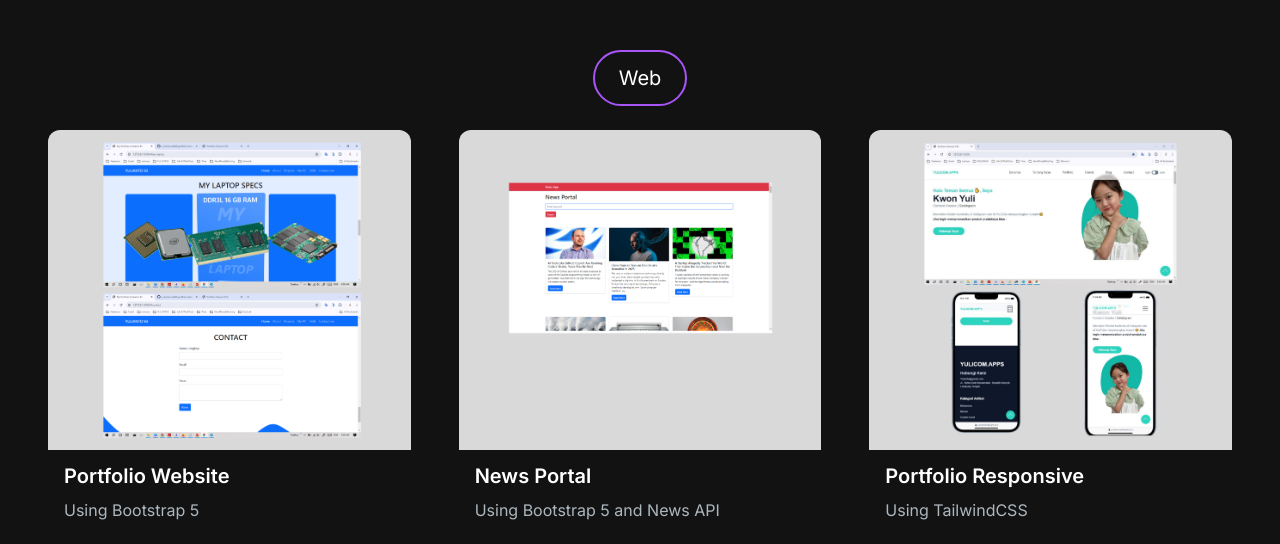
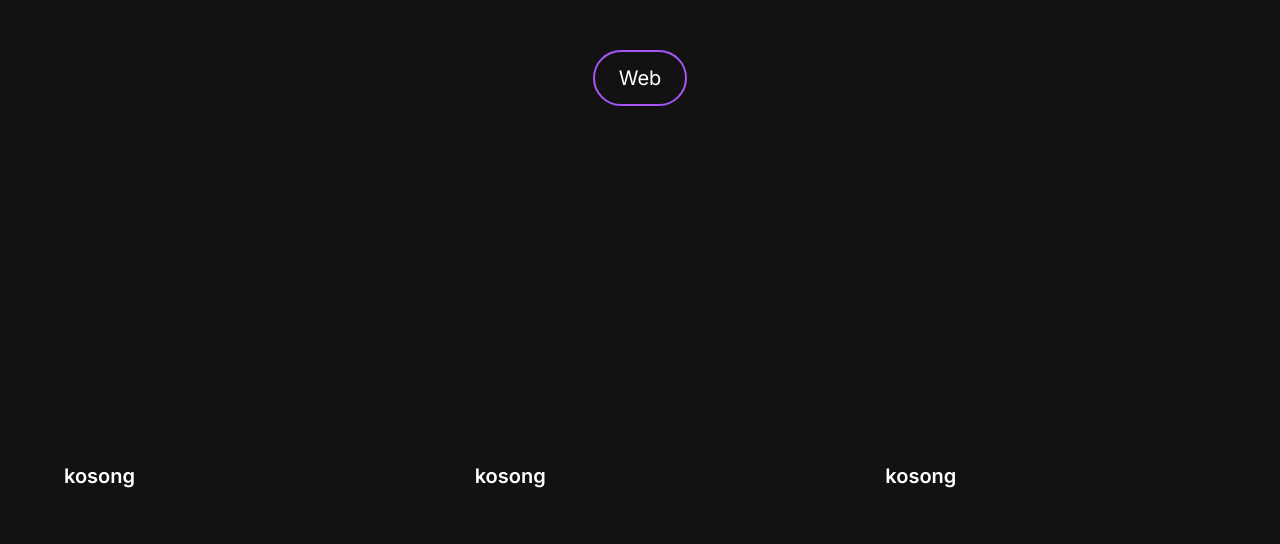
Before and after one commit to yuliantocode93/yulianto-porto, a Next.js app: page / in a window 1280 px wide. Shown: the part 1760-2304 px from the top of the page. Built offline with nearby package versions, Linux system fonts and the light colour scheme.

Commit message:
akan tambah 4 porto

```diff
--- a/src/app/components/ProjectsSection.jsx
+++ b/src/app/components/ProjectsSection.jsx
@@ -7,6 +7,42 @@ import { motion, useInView } from "framer-motion";
 const projectsData = [
   {
     id: 1,
+    title: "kosong",
+    description: "",
+    image: "",
+    tag: ["Web"],
+    previewUrl: "",
+  },
+
+  {
+    id: 2,
+    title: "kosong",
+    description: "",
+    image: "",
+    tag: ["Web"],
+    previewUrl: "",
+  },
+
+  {
+    id: 3,
+    title: "kosong",
+    description: "",
+    image: "",
+    tag: ["Web"],
+    previewUrl: "",
+  },
+
+  {
+    id: 4,
+    title: "kosong",
+    description: "",
+    image: "",
+    tag: ["Web"],
+    previewUrl: "",
+  },
+
+  {
+    id: 5,
     title: "Portfolio Website",
     description: "Using Bootstrap 5",
     image: "/images/projects/FE-Porto.png",
@@ -15,7 +51,7 @@ const projectsData = [
   },
 
   {
-    id: 2,
+    id: 6,
     title: "News Portal",
     description: "Using Bootstrap 5 and News API",
     image: "/images/projects/news.png",
@@ -23,7 +59,7 @@ const projectsData = [
     previewUrl: "https://github.com/yuliantocode93/pencarian-berita-API.git",
   },
   {
-    id: 3,
+    id: 7,
     title: "Portfolio Responsive",
     description: "Using TailwindCSS",
     image: "/images/projects/tailwindcss.png",
@@ -31,39 +67,43 @@ const projectsData = [
     previewUrl: "https://github.com/yuliantocode93/portfolio-tailwindcss.git",
   },
   {
-    id: 4,
+    id: 8,
     title: "React Store API",
     description: "Using ReactJS and Store API",
     image: "/images/projects/Store-API.png",
     tag: ["Web"],
-    previewUrl: "https://github.com/yuliantocode93/simple-react-fakeStoreApi-1.git",
+    previewUrl:
+      "https://github.com/yuliantocode93/simple-react-fakeStoreApi-1.git",
   },
   {
-    id: 5,
+    id: 9,
     title: "Frontend API News",
     description: "Using ReactJS, Material UI and News API",
     image: "/images/projects/FE-API-News.png",
     tag: ["Web"],
-    previewUrl: "https://github.com/yuliantocode93/portal-berita-reactjs-eduwork",
+    previewUrl:
+      "https://github.com/yuliantocode93/portal-berita-reactjs-eduwork",
   },
   {
-    id: 6,
+    id: 10,
     title: "Restfull API",
     description: "Using ExpressJS, MongoDB, and MySQL",
     image: "/images/projects/RestfullAPI.png",
     tag: ["Web"],
-    previewUrl: "https://github.com/yuliantocode93/nodejs-API-mongoDB-mySQL.git",
+    previewUrl:
+      "https://github.com/yuliantocode93/nodejs-API-mongoDB-mySQL.git",
   },
   {
-    id: 8,
+    id: 11,
     title: "MERN Ecommerce",
     description: "Using ReactJS, Redux, ExpressJS and MongoDB",
     image: "/images/projects/MERN1.png",
     tag: ["Web"],
-    previewUrl: "https://github.com/yuliantocode93/simple-fullstack-simple-mern.git",
+    previewUrl:
+      "https://github.com/yuliantocode93/simple-fullstack-simple-mern.git",
   },
   {
-    id: 9,
+    id: 12,
     title: "MERN Properties Marketplace",
     description: "Using ReactJS, Redux, ExpressJS and MongoDB",
     image: "/images/projects/MERN2.png",
@@ -71,7 +111,7 @@ const projectsData = [
     previewUrl: "https://github.com/yuliantocode93/crud-mern-properties.git",
   },
   {
-    id: 10,
+    id: 13,
     title: "NextJS Ecommerce",
     description: "Using NextJS and Firebase",
     image: "/images/projects/Shoes-store.png",
@@ -79,7 +119,7 @@ const projectsData = [
     previewUrl: "https://github.com/yuliantocode93/Next.js-With-Firebase",
   },
   {
-    id: 11,
+    id: 14,
     title: "MERN Authentication",
     description: "Using React, Redux, ExpressJS, MongoDB and Firebase",
     image: "/images/projects/mern-auth.png",
@@ -87,7 +127,7 @@ const projectsData = [
     previewUrl: "https://github.com/yuliantocode93/mern-authentication.git",
   },
   {
-    id: 12,
+    id: 15,
     title: "Front-end Sisko API",
     description: "Using ReactJS and Sisko API",
     image: "/images/projects/sisko-api.png",
@@ -105,7 +145,9 @@ const ProjectsSection = () => {
     setTag(newTag);
   };
 
-  const filteredProjects = projectsData.filter((project) => project.tag.includes(tag));
+  const filteredProjects = projectsData.filter((project) =>
+    project.tag.includes(tag),
+  );
 
   const cardVariants = {
     initial: { y: 50, opacity: 0 },
@@ -114,14 +156,33 @@ const ProjectsSection = () => {
 
   return (
     <section id="projects">
-      <h2 className="text-center text-4xl font-bold text-white mt-4 mb-8 md:mb-12">My Projects</h2>
+      <h2 className="text-center text-4xl font-bold text-white mt-4 mb-8 md:mb-12">
+        My Projects
+      </h2>
       <div className="text-white flex flex-row justify-center items-center gap-2 py-6">
-        <ProjectTag onClick={handleTagChange} name="Web" isSelected={tag === "Web"} />
+        <ProjectTag
+          onClick={handleTagChange}
+          name="Web"
+          isSelected={tag === "Web"}
+        />
       </div>
       <ul ref={ref} className="grid md:grid-cols-3 gap-8 md:gap-12">
         {filteredProjects.map((project, index) => (
-          <motion.li key={index} variants={cardVariants} initial="initial" animate={isInView ? "animate" : "initial"} transition={{ duration: 0.3, delay: index * 0.4 }}>
-            <ProjectCard key={project.id} title={project.title} description={project.description} imgUrl={project.image} gitUrl={project.gitUrl} previewUrl={project.previewUrl} />
+          <motion.li
+            key={index}
+            variants={cardVariants}
+            initial="initial"
+            animate={isInView ? "animate" : "initial"}
+            transition={{ duration: 0.3, delay: index * 0.4 }}
+          >
+            <ProjectCard
+              key={project.id}
+              title={project.title}
+              description={project.description}
+              imgUrl={project.image}
+              gitUrl={project.gitUrl}
+              previewUrl={project.previewUrl}
+            />
           </motion.li>
         ))}
       </ul>
```
